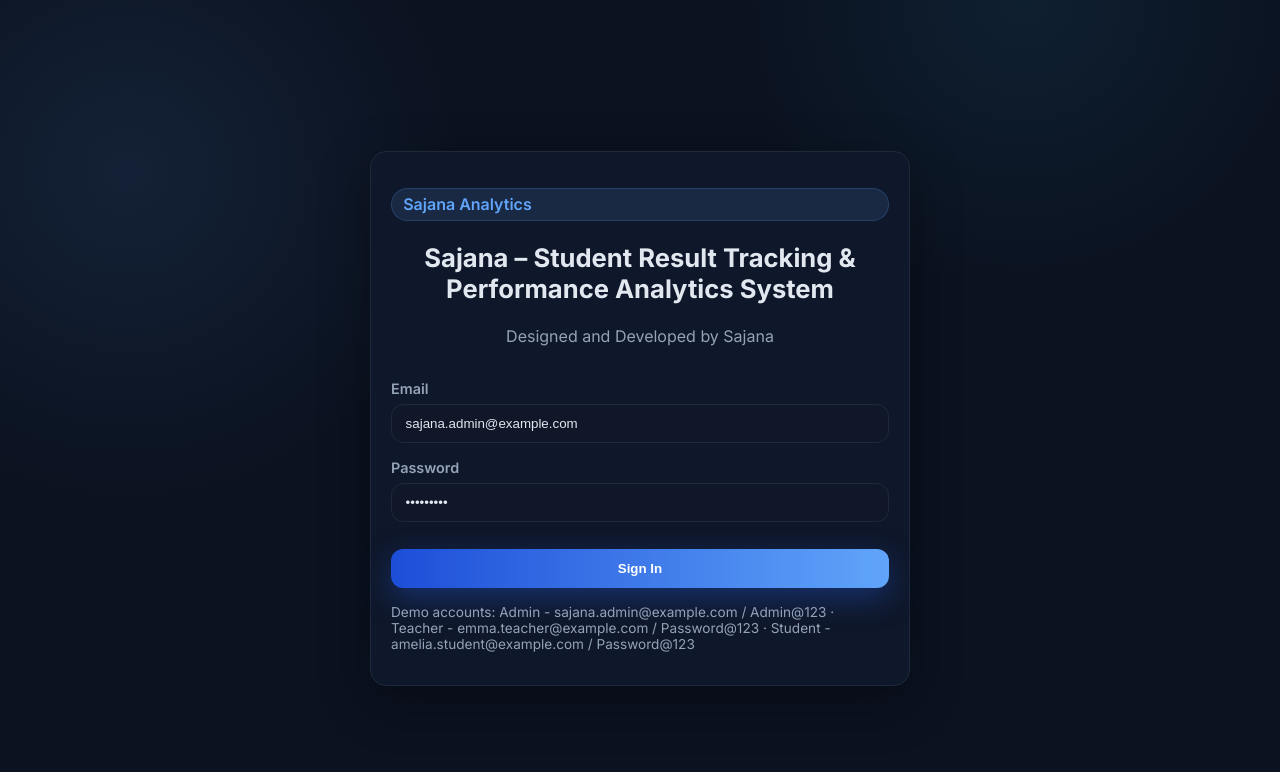
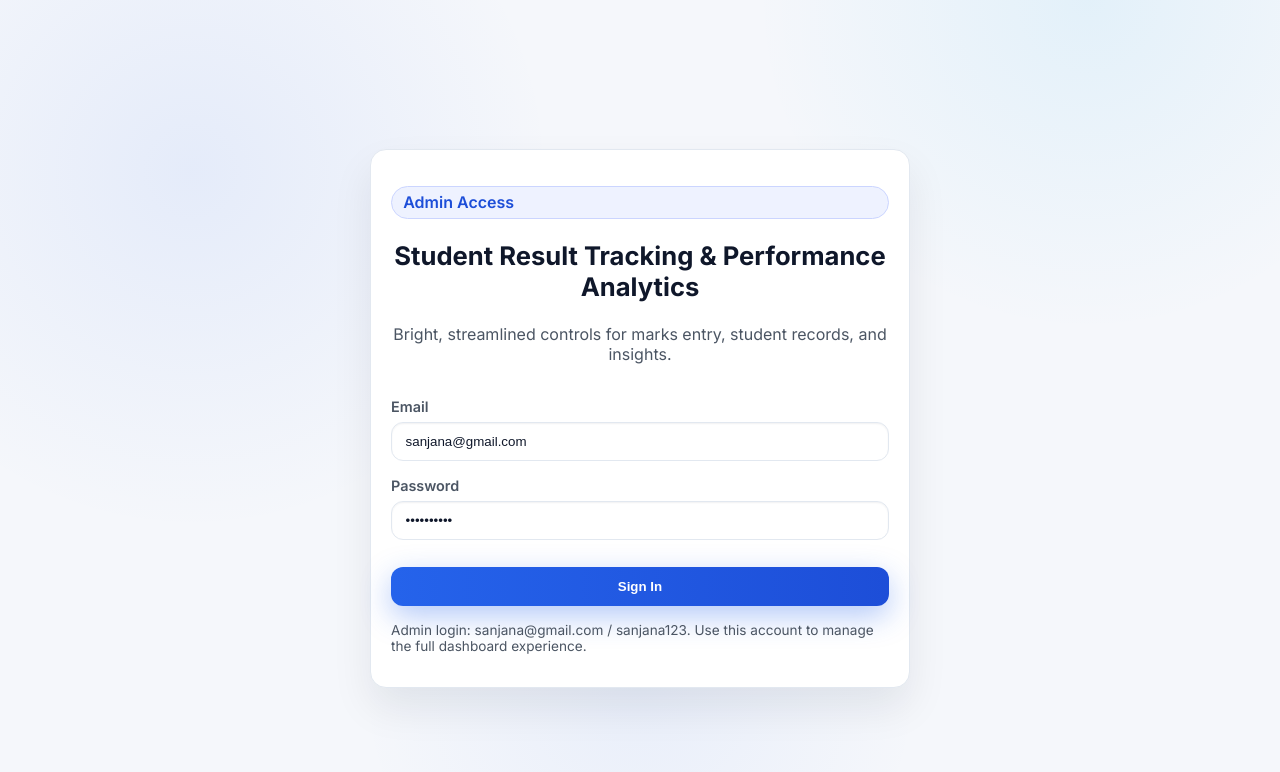
Before and after one commit to BADARRASHEED/Student-Result-Tracking, a Next.js app in the folder frontend/: page /login in a window 1280 px wide. Shown: the top 772 px of the page. Built offline with nearby package versions, Linux system fonts and the light colour scheme; no server answers.

Commit message:
Adopt bright theme and streamline admin login

```diff
--- a/frontend/app/components/NavBar.tsx
+++ b/frontend/app/components/NavBar.tsx
@@ -22,8 +22,8 @@ export default function NavBar() {
   return (
     <header className="topbar">
       <div className="brand">
-        <span className="brand-title">Sajana – Student Result Tracking &amp; Performance Analytics System</span>
-        <span className="brand-subtitle">Sajana Analytics · Designed and Developed by Sajana</span>
+        <span className="brand-title">Student Result Tracking &amp; Performance Analytics</span>
+        <span className="brand-subtitle">Organize assessments, student profiles, and insights in one place</span>
       </div>
       <div className="user-chip">
         <div>
--- a/frontend/app/globals.css
+++ b/frontend/app/globals.css
@@ -1,13 +1,14 @@
 @import url('https://fonts.googleapis.com/css2?family=Inter:wght@400;500;600;700&display=swap');
 
 :root {
-  --bg: #0b1220;
-  --panel: #0f172a;
-  --primary: #1d4ed8;
-  --primary-accent: #60a5fa;
-  --text: #e2e8f0;
-  --muted: #94a3b8;
-  --border: #1e293b;
+  --bg: #f5f7fb;
+  --panel: #ffffff;
+  --primary: #2563eb;
+  --primary-accent: #1d4ed8;
+  --text: #0f172a;
+  --muted: #4b5563;
+  --border: #e2e8f0;
+  --shadow: 0 20px 40px rgba(15, 23, 42, 0.08);
 }
 
 * {
@@ -17,8 +18,9 @@
 body {
   margin: 0;
   font-family: 'Inter', system-ui, -apple-system, BlinkMacSystemFont, 'Segoe UI', sans-serif;
-  background: radial-gradient(circle at 10% 20%, rgba(96, 165, 250, 0.1), transparent 25%),
-    radial-gradient(circle at 80% 0%, rgba(56, 189, 248, 0.08), transparent 22%),
+  background: radial-gradient(circle at 15% 20%, rgba(37, 99, 235, 0.08), transparent 28%),
+    radial-gradient(circle at 85% 0%, rgba(14, 165, 233, 0.08), transparent 24%),
+    radial-gradient(circle at 50% 80%, rgba(37, 99, 235, 0.06), transparent 30%),
     var(--bg);
   color: var(--text);
   min-height: 100vh;
@@ -39,9 +41,9 @@ a {
   position: sticky;
   top: 0;
   z-index: 10;
-  background: rgba(15, 23, 42, 0.9);
+  background: rgba(255, 255, 255, 0.9);
   border-bottom: 1px solid var(--border);
-  backdrop-filter: blur(10px);
+  backdrop-filter: blur(12px);
   display: flex;
   align-items: center;
   justify-content: space-between;
@@ -79,8 +81,9 @@ a {
 
 .sidebar {
   border-right: 1px solid var(--border);
-  background: rgba(15, 23, 42, 0.9);
+  background: #f9fbff;
   padding: 1.25rem;
+  box-shadow: inset -1px 0 0 rgba(15, 23, 42, 0.04);
 }
 
 .sidebar h4 {
@@ -106,8 +109,8 @@ a {
 
 .nav-link:hover,
 .nav-link.active {
-  background: rgba(96, 165, 250, 0.08);
-  border-color: var(--border);
+  background: #eef2ff;
+  border-color: #cbd5ff;
   color: var(--primary-accent);
 }
 
@@ -127,7 +130,7 @@ a {
   padding: 1.25rem;
   border-radius: 16px;
   border: 1px solid var(--border);
-  box-shadow: 0 15px 50px rgba(0, 0, 0, 0.35);
+  box-shadow: var(--shadow);
   margin-bottom: 1.2rem;
 }
 
@@ -160,9 +163,9 @@ a {
 }
 
 .button.secondary {
-  background: transparent;
-  border: 1px solid var(--border);
-  color: var(--text);
+  background: #eef2ff;
+  border: 1px solid #cbd5ff;
+  color: var(--primary-accent);
   box-shadow: none;
 }
 
@@ -178,8 +181,9 @@ a {
   margin: 0.35rem 0 0.9rem 0;
   border-radius: 12px;
   border: 1px solid var(--border);
-  background: rgba(15, 23, 42, 0.8);
+  background: #fff;
   color: var(--text);
+  box-shadow: inset 0 1px 2px rgba(15, 23, 42, 0.06);
 }
 
 .label {
@@ -211,15 +215,15 @@ a {
   align-items: center;
   gap: 0.35rem;
   padding: 0.35rem 0.7rem;
-  background: rgba(96, 165, 250, 0.12);
+  background: #eef2ff;
   color: var(--primary-accent);
   border-radius: 999px;
   font-weight: 600;
-  border: 1px solid rgba(96, 165, 250, 0.2);
+  border: 1px solid #cbd5ff;
 }
 
 .pill {
-  background: rgba(148, 163, 184, 0.12);
+  background: #f3f4f6;
   color: var(--text);
   padding: 0.35rem 0.65rem;
   border-radius: 999px;
@@ -232,6 +236,7 @@ a {
   flex-direction: column;
   gap: 0.35rem;
   margin-bottom: 1rem;
+  color: var(--text);
 }
 
 .hero-title {
@@ -253,7 +258,7 @@ a {
   padding: 1rem;
   border-radius: 14px;
   border: 1px solid var(--border);
-  background: linear-gradient(145deg, rgba(37, 99, 235, 0.08), rgba(15, 23, 42, 0.95));
+  background: linear-gradient(145deg, rgba(37, 99, 235, 0.08), #ffffff);
 }
 
 .metric-value {
@@ -264,9 +269,9 @@ a {
 .badge {
   padding: 0.25rem 0.6rem;
   border-radius: 999px;
-  background: rgba(34, 197, 94, 0.18);
-  color: #4ade80;
-  border: 1px solid rgba(34, 197, 94, 0.25);
+  background: rgba(22, 163, 74, 0.12);
+  color: #15803d;
+  border: 1px solid rgba(22, 163, 74, 0.2);
   font-weight: 600;
 }
 
--- a/frontend/app/layout.tsx
+++ b/frontend/app/layout.tsx
@@ -3,8 +3,8 @@ import type { ReactNode } from "react";
 import ClientLayout from "./components/ClientLayout";
 
 export const metadata = {
-  title: "Sajana – Student Result Tracking & Performance Analytics System",
-  description: "Sajana Analytics: Designed and Developed by Sajana",
+  title: "Student Result Tracking & Performance Analytics",
+  description: "Streamlined academic insights with a clean, professional dashboard",
 };
 
 export default function RootLayout({ children }: { children: ReactNode }) {
--- a/frontend/app/login/page.tsx
+++ b/frontend/app/login/page.tsx
@@ -4,8 +4,8 @@ import { useRouter } from "next/navigation";
 import { API_BASE, saveAuth } from "../lib/api";
 
 export default function LoginPage() {
-  const [email, setEmail] = useState("sajana.admin@example.com");
-  const [password, setPassword] = useState("Admin@123");
+  const [email, setEmail] = useState("sanjana@gmail.com");
+  const [password, setPassword] = useState("sanjana123");
   const [error, setError] = useState("");
   const router = useRouter();
 
@@ -34,9 +34,9 @@ export default function LoginPage() {
     <div style={{ display: "grid", placeItems: "center", minHeight: "100vh" }}>
       <div className="card" style={{ maxWidth: 540, width: "100%" }}>
         <div className="hero" style={{ textAlign: "center" }}>
-          <p className="tag">Sajana Analytics</p>
-          <h1 className="hero-title">Sajana – Student Result Tracking &amp; Performance Analytics System</h1>
-          <p className="hero-subtitle">Designed and Developed by Sajana</p>
+          <p className="tag">Admin Access</p>
+          <h1 className="hero-title">Student Result Tracking &amp; Performance Analytics</h1>
+          <p className="hero-subtitle">Bright, streamlined controls for marks entry, student records, and insights.</p>
         </div>
         <form onSubmit={handleSubmit}>
           <label className="label">Email</label>
@@ -49,8 +49,7 @@ export default function LoginPage() {
           </button>
         </form>
         <p className="footer-note">
-          Demo accounts: Admin - sajana.admin@example.com / Admin@123 · Teacher - emma.teacher@example.com / Password@123 ·
-          Student - amelia.student@example.com / Password@123
+          Admin login: sanjana@gmail.com / sanjana123. Use this account to manage the full dashboard experience.
         </p>
       </div>
     </div>
--- a/frontend/app/students/[id]/page.tsx
+++ b/frontend/app/students/[id]/page.tsx
@@ -50,7 +50,7 @@ export default function StudentDetail() {
         <div className="hero">
           <p className="tag">Student</p>
           <h1 className="hero-title">{profile?.name || "Student Detail"}</h1>
-          <p className="hero-subtitle">Designed and Developed by Sajana</p>
+          <p className="hero-subtitle">Full profile, recent marks, and a one-click downloadable report.</p>
         </div>
         <button className="button inline" onClick={downloadReport}>
           Download Report Card
```
Also changed, not shown: frontend/app/dashboard/page.tsx (+4 -4 lines).
